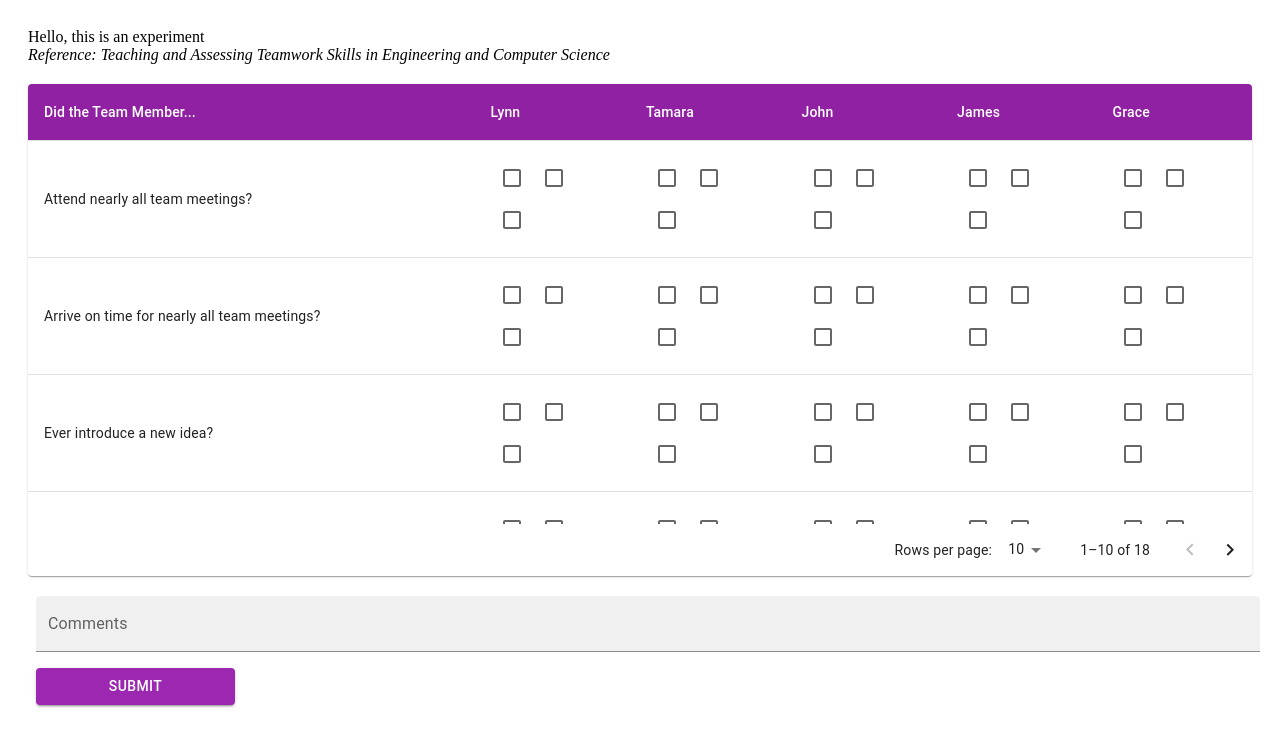
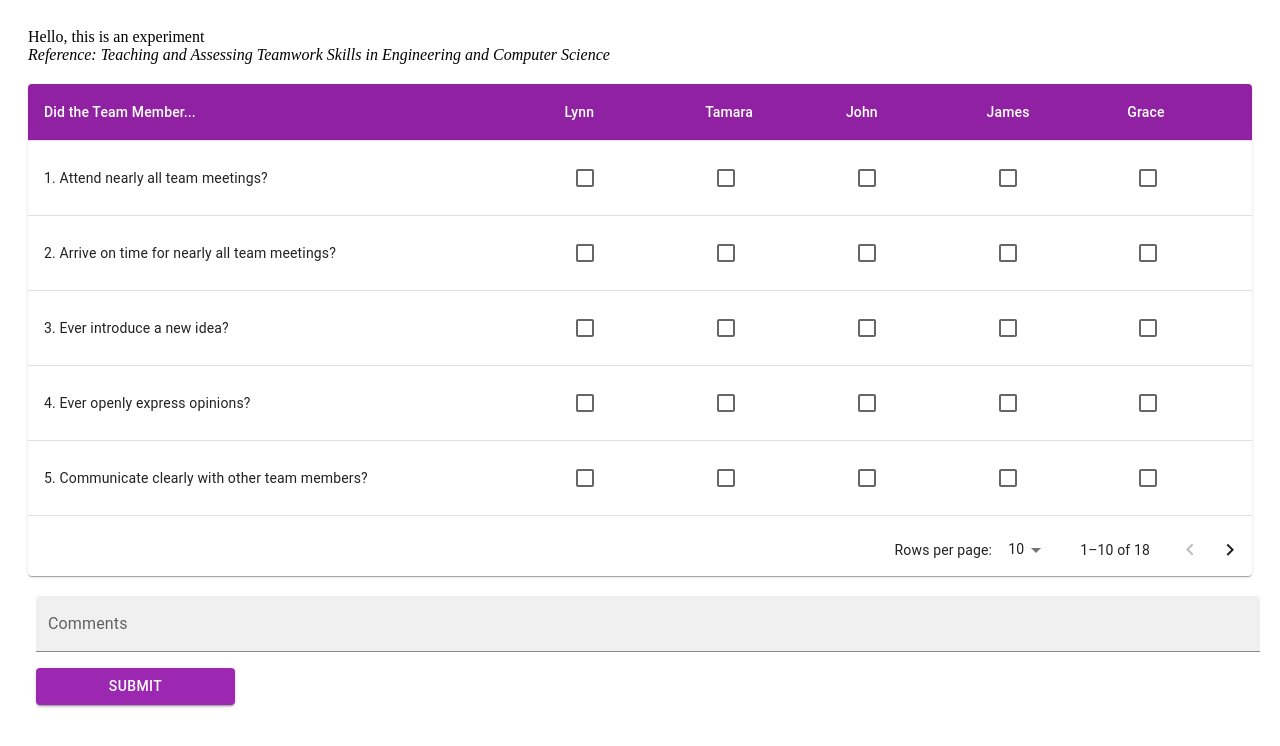
Before and after one commit to graasp/graasp-app-survey, a React (Create React App) app: page / in a window 1280 px wide. Shown: the top 746 px of the page. Built offline with nearby package versions, Linux system fonts and the light colour scheme.

Commit message:
modify questions format

```diff
--- a/src/App.js
+++ b/src/App.js
@@ -9,17 +9,16 @@ import TablePagination from "@mui/material/TablePagination";
 import TableRow from "@mui/material/TableRow";
 import { v4 as uuidv4 } from "uuid";
 import Checkbox from "@mui/material/Checkbox";
-import { withStyles } from "@material-ui/core/styles";
+// import { withStyles, MuiThemeProvider } from "@material-ui/core/styles";
 import TextField from "@mui/material/TextField";
 import Box from "@mui/material/Box";
 import Button from "@mui/material/Button";
 import Header from "./Header";
 
 function createData(id, question) {
+  let obj = { id, question };
 
-  let obj={id,question};
-
-  stdObjects.forEach((student)=>obj[student.name]=student.content)
+  stdObjects.forEach((student) => (obj[student.name] = student.content));
   // return { id, question, student};
   return obj;
 }
@@ -51,35 +50,16 @@ const columns = [
   { id: "question", label: "Did the Team Member...", minWidth: 170 },
 ];
 
-const noCheckBoxStyles = (theme) => ({
-  root: {
-    "&$checked": {
-      color: "red",
-    },
-  },
-  checked: {},
-});
-const avgCheckBoxStyles = (theme) => ({
-  root: {
-    "&$checked": {
-      color: "orange",
-      checked: {},
-    },
-  },
-  checked: {},
-});
-const yesCheckBoxStyles = (theme) => ({
-  root: {
-    "&$checked": {
-      color: "green",
-    },
-  },
-  checked: {},
-});
+// const noCheckBoxStyles = (theme) => ({
+//   root: {
+//     "&$checked": {
+//       color: "red",
+//     },
+//   },
+//   checked: {},
+// });
 
-const NoCheckbox = withStyles(noCheckBoxStyles)(Checkbox);
-const AvgCheckbox = withStyles(avgCheckBoxStyles)(Checkbox);
-const YesCheckbox = withStyles(yesCheckBoxStyles)(Checkbox);
+// const customCheckbox = withStyles(noCheckBoxStyles)(Checkbox);
 const rows = [];
 
 const stdObjects = [];
@@ -87,32 +67,18 @@ const stdObjects = [];
 students.forEach((student) =>
   stdObjects.push({
     name: student,
-    content: (
-      <div>
-        <NoCheckbox />
-        <AvgCheckbox />
-        <YesCheckbox />
-      </div>
-    ),
+    content: <Checkbox />,
   })
 );
 stdObjects.forEach((student) =>
   columns.push({ id: student.name, label: student.name, minWidth: 100 })
 );
 
-
-questions.forEach((question) =>
-  rows.push(
-    createData(
-      uuidv4(),
-      question,
-      stdObjects
-    )
-  )
+questions.forEach((question, index) =>
+  rows.push(createData(uuidv4(), index + 1 + ". " + question, stdObjects))
 );
 
 console.log("col", rows);
-
 
 export default function App() {
   const [page, setPage] = useState(0);
```
